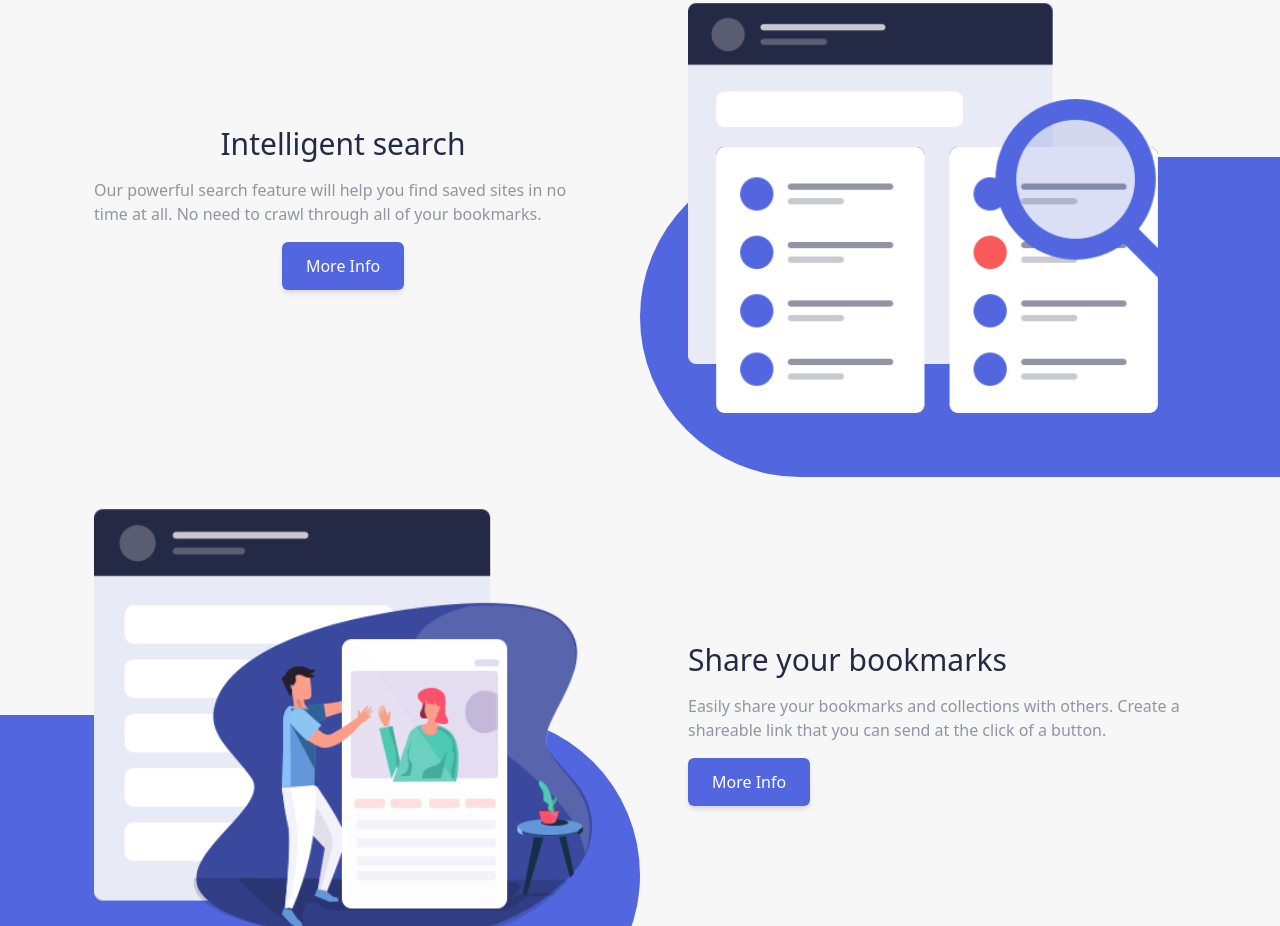
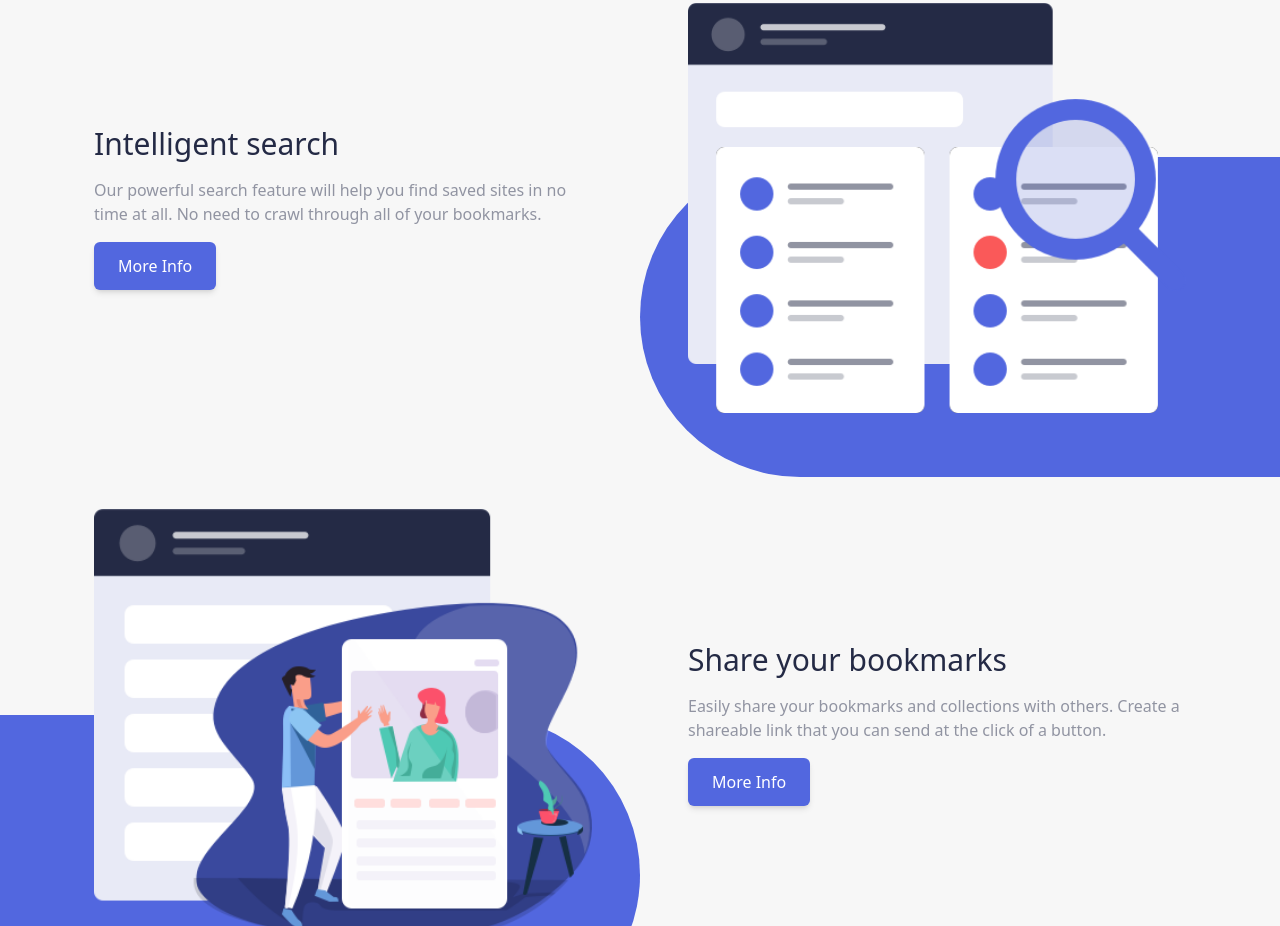
Before and after one commit to harsh021102/Modern-Landing-Page.github.io, a website: page index.html in a window 1280 px wide. Shown: the part 1654-2580 px from the top of the page. Drawn offline with Linux system fonts and the light colour scheme.

Commit message:
minor change

```diff
--- a/index.html
+++ b/index.html
@@ -107,7 +107,7 @@
                         alt="">
                 </div>
                 <!-- Content -->
-                <div class="flex flex-1 flex-col items-start lg:items-center">
+                <div class="flex flex-1 flex-col items-center lg:items-start">
                     <h1 class="text-3xl text-bookmark-blue">Intelligent search</h1>
                     <p class="text-bookmark-grey my-4 text-center lg:text-left sm:w-3/4 lg:w-full">
                         Our powerful search feature will help you find saved sites in no time at all. No need to crawl
```
